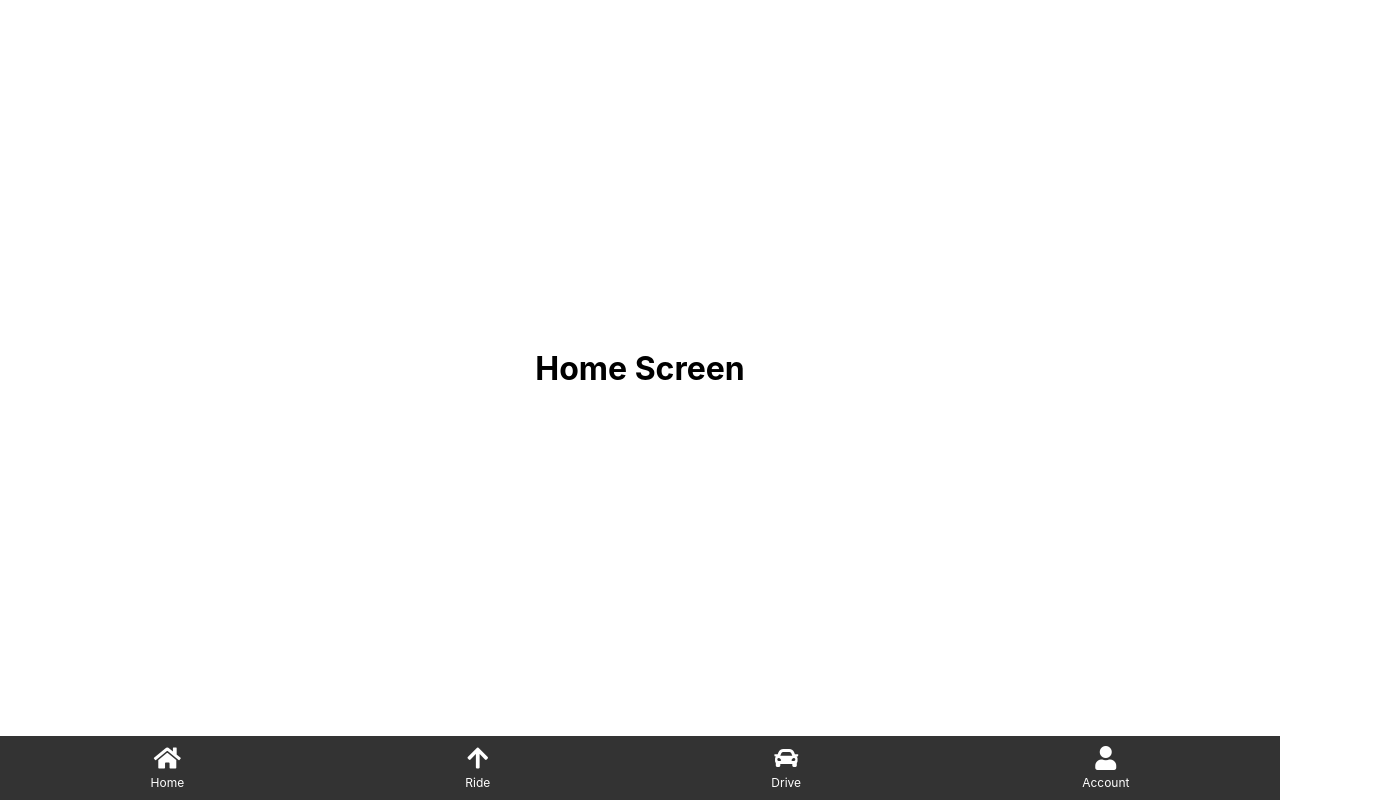
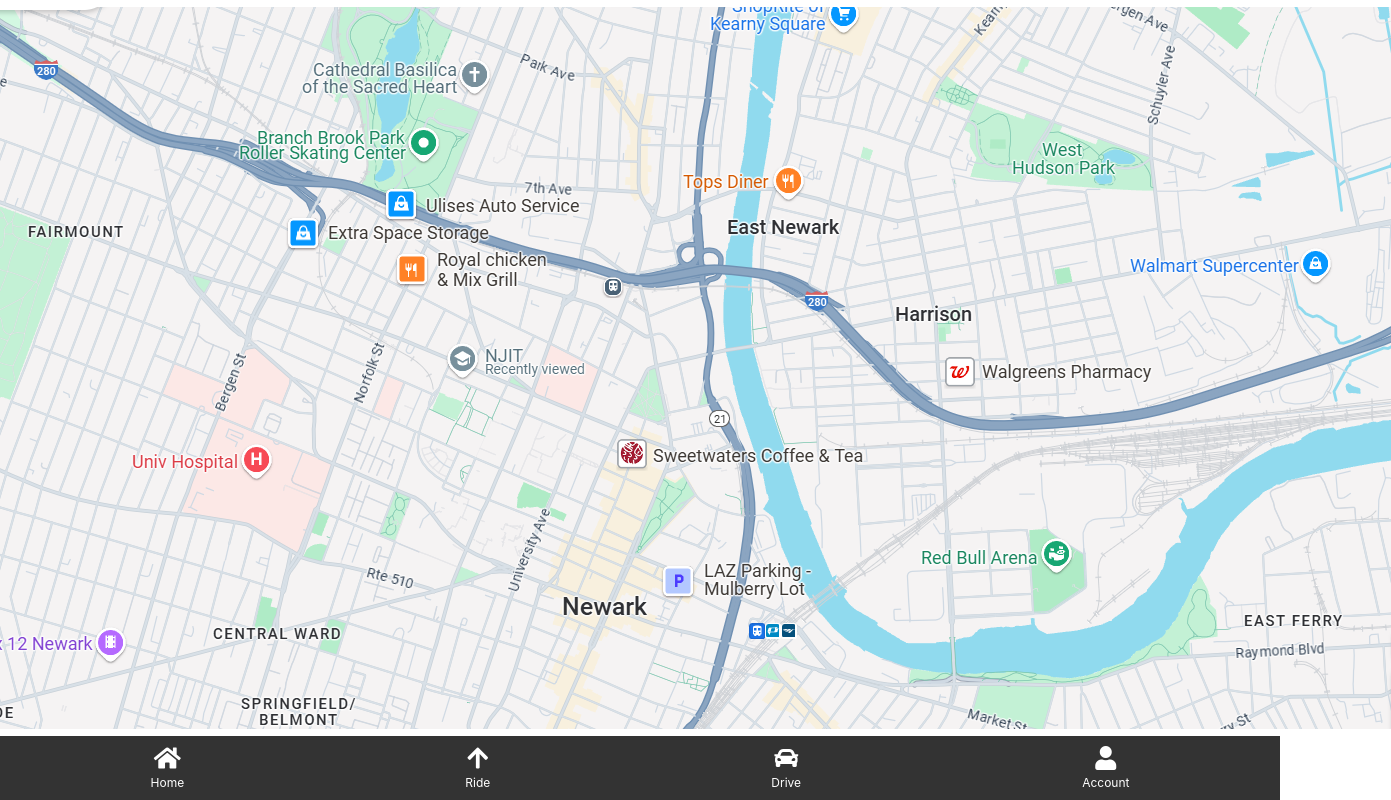
Before and after one commit to ghxlam/rideshare, a React (Create React App) app: page / in a window 1280 px wide. Shown: the whole page, 1391 px wide, since content can reach past the window. Built offline with nearby package versions, Linux system fonts and the light colour scheme.

Commit message:
Added a map image

```diff
--- a/src/App.js
+++ b/src/App.js
@@ -1,11 +1,13 @@
 import React from 'react';
 import { BrowserRouter as Router, Route, Link, Routes } from 'react-router-dom';
 import './App.css';
+import map from './exampleMap1.png'
 
 const Home = () => {
   return (
     <div className="home-screen">
-      <h1>Home Screen</h1>
+      {/*<h1>Home Screen</h1>*/}
+      <img src={map} alt="Home-Screen"/>
       {/* Placeholder for homescreen */}
     </div>
   );
```
Also changed, not shown: src/exampleMap1.png (added).
